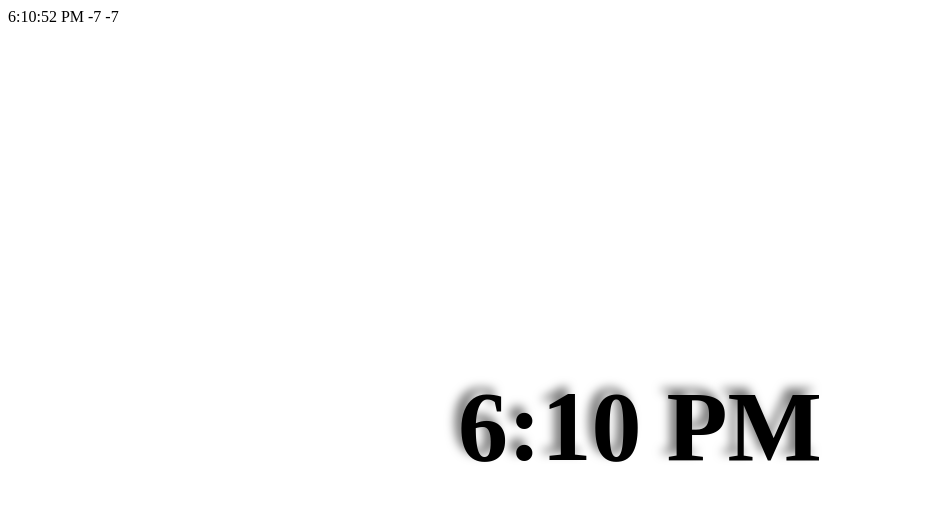
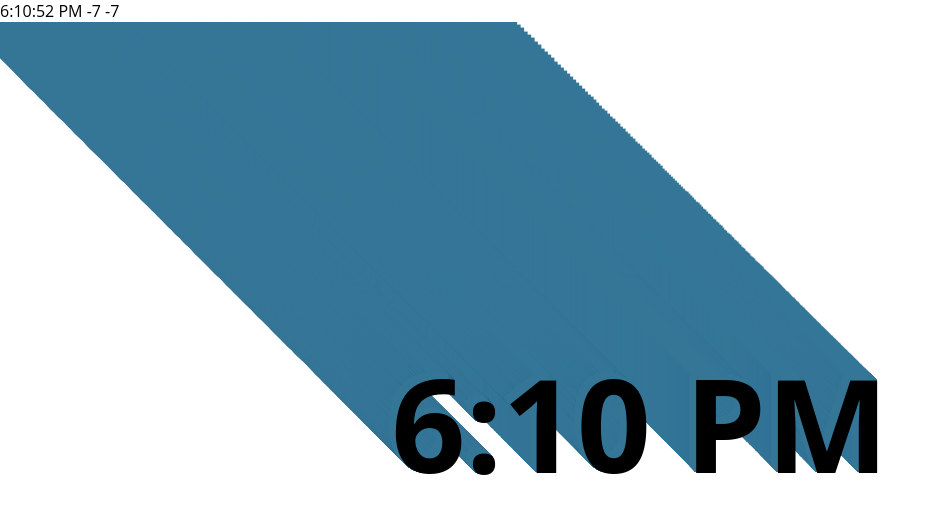
Before and after one commit to d1sky/clock, a plain HTML site: page index.html in a window 1280 px wide. Shown: the whole page, without its empty margins (0-941 px from the left). Drawn offline with Linux system fonts and the light colour scheme.

Commit message:
display outside shaddow

```diff
--- a/script.js
+++ b/script.js
@@ -12,15 +12,31 @@ window.onload = () => {
 
         info.innerHTML = now.toLocaleTimeString() + ' ' + x + ' ' + y;
 
-        clock.style.textShadow = `${x}px ${y}px 10px  rgba(0, 0, 0, 0.5)`;
+        let shadow = '';
 
+        for (let i = 0; i < 200; i++) {
+            x = direction(x, -x/100);
+            y = direction(y, -y/100);
+            shadow += (shadow ? ',' : '') + x + 'px ' + y + 'px #357697';
+        }
+
+        for (let i = 0; i < 1000; i++) {
+            x = direction(x, x/100);
+            y = direction(y, y/100);
+            shadow += (shadow ? ',' : '') + x + 'px ' + y + 'px #357697';
+        }
+
+        clock.style.textShadow = shadow;
     }, 1000);
 
     for (let i = 0; i < 60; i++) {
         t_sec = i * 6;
         var x = Math.round(Math.sin(Math.PI - t_sec * (Math.PI / 180))*10);
         var y = Math.round(Math.cos(Math.PI - t_sec * (Math.PI / 180))*10);
-
         console.log(i, x, y);
     }
 };
+
+const direction = (val, inc) => {
+    return val == 0 ? 0 : val + inc
+}
--- a/style.css
+++ b/style.css
@@ -1,7 +1,14 @@
+* {
+    margin: 0;
+    padding: 0;
+    box-sizing: border-box;
+}
 html, body, #container {
     height: 100%;
     overflow: hidden;
+    font-family: 'Open Sans', sans-serif;
   }
+
 #container {
     display: flex;
     justify-content: center;
@@ -10,6 +17,7 @@ html, body, #container {
 #clock {
     text-align: center;
     font-weight: bold;
-    font-size: 100px;
-    text-shadow: 10px 10px 10px rgba(0, 0, 0, 0.5);
+    font-size: 130px;
+    text-shadow: 10px 10px 10px #357697;
+    outline: 0
 }
```
